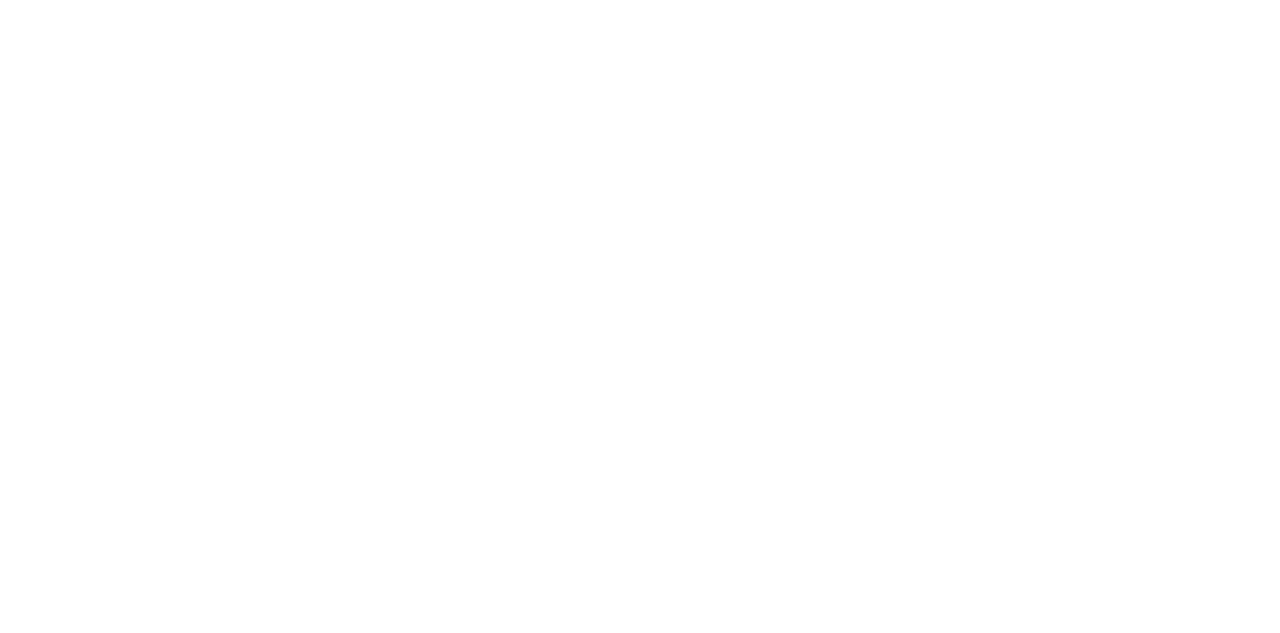
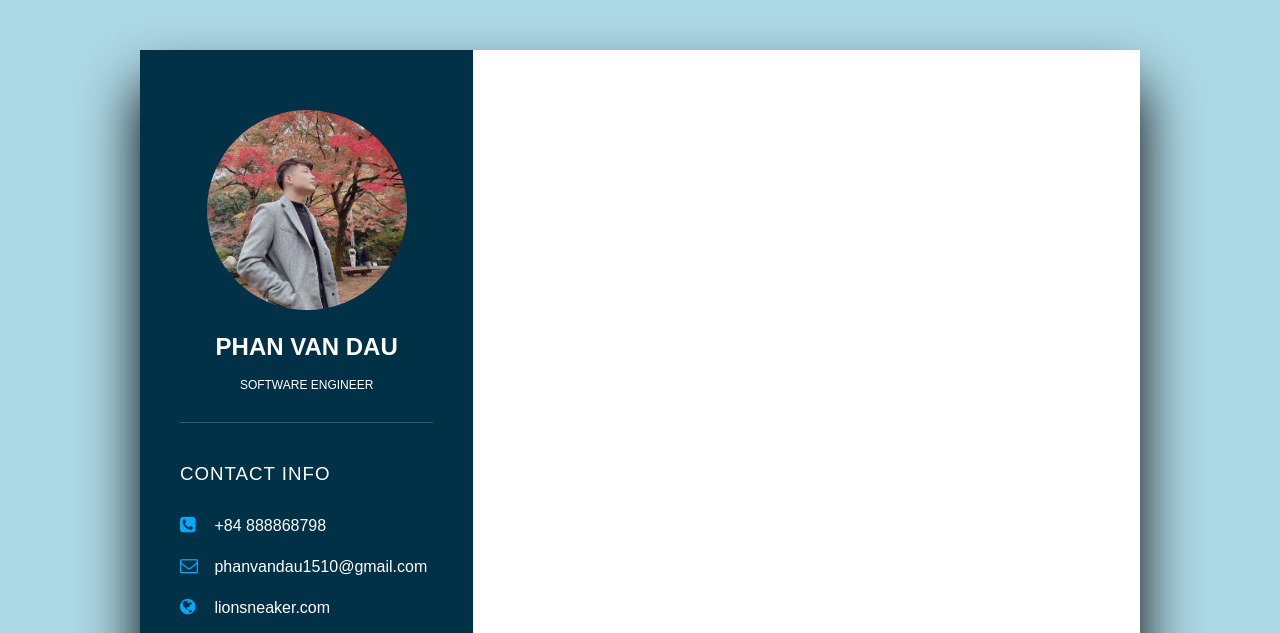
Before and after one commit to kiritophan/Baitap2, a plain HTML site: page index.html in a window 1280 px wide. Shown: the top 633 px of the page. Drawn offline with Linux system fonts and the light colour scheme.

Commit message:
CV PHAN VAN DAU version 1.0

```diff
--- a/index.html
+++ b/index.html
@@ -4,9 +4,48 @@
     <meta charset="UTF-8">
     <meta http-equiv="X-UA-Compatible" content="IE=edge">
     <meta name="viewport" content="width=device-width, initial-scale=1.0">
-    <title>Document</title>
+    <title>CV PHAN VAN DAU</title>
+    <link rel="stylesheet" href="https://cdnjs.cloudflare.com/ajax/libs/font-awesome/4.7.0/css/font-awesome.css"
+        integrity="sha512-5A8nwdMOWrSz20fDsjczgUidUBR8liPYU+WymTZP1lmY9G6Oc7HlZv156XqnsgNUzTyMefFTcsFH/tnJE/+xBg=="
+        crossorigin="anonymous" referrerpolicy="no-referrer" />
+    <link rel="stylesheet" href="style.css">
 </head>
 <body>
-
+    <div class="container">
+        <div class="left_Side">
+            <div class="profileText">
+                <div class="imgBx">
+                    <img src="./image/phanvandau.jpg">
+                </div>
+                <h2>PHAN VAN DAU<br><span>Software Engineer</span></h2>
+            </div>
+            <div class="contactInfo">
+                <h3 class="title">Contact Info</h3>
+                <ul>
+                    <li>
+                        <span class="icon"><i class="fa fa-phone-square" aria-hidden="true"></i></span>
+                        <span class="phone">+84 888868798</span>
+                    </li>
+                    <li>
+                        <span class="icon"><i class="fa fa-envelope-o" aria-hidden="true"></i></span>
+                        <span class="email">phanvandau1510@gmail.com</span>
+                    </li>
+                    <li>
+                        <span class="icon"><i class="fa fa-globe" aria-hidden="true"></i></span>
+                        <span class="myproject">lionsneaker.com</span>
+                    </li>
+                    <li>
+                        <span class="icon"><i class="fa fa-linkedin-square" aria-hidden="true"></i></span>
+                        <span class="linkedin">linkedin.com/in/daupv</span>
+                    </li>
+                    <li>
+                        <span class="icon"><i class="fa fa-map-marker" aria-hidden="true"></i></span>
+                        <span class="Adress">District 12, HCM, Viet Nam</span>
+                    </li>
+                </ul>
+            </div>
+        </div>
+        <div class="right_Side"></div>
+    </div>
 </body>
 </html>
--- /dev/null
+++ b/style.css
@@ -0,0 +1,113 @@
+*{
+    margin: 0; /* Xác định khoảng cách lề */
+    padding: 0; /* vùng đệm nằm giữa đường viền của phần tử với nội dung của phần tử */
+    box-sizing: border-box;
+    font-family: 'Poppins', sans-serif;
+}
+body
+{
+    background: lightblue;
+    display: flex;
+    justify-content: center;
+    align-items: center;
+    min-height: 100vh;
+}
+.container
+{
+    position: relative;
+    width: 100%;
+    max-width: 1000px;
+    min-height: 1000px;
+    margin: 50px;
+    background: #fff;
+    display: grid;
+    grid-template-columns: 1fr 2fr;
+    box-shadow: 0 35px 55px rgba(0,0,0,1);
+}
+.container .left_Side
+{
+    position: relative;
+    background: #003147;
+    padding: 40px;
+}
+.profileText {
+    position: relative;
+    display: flex;
+    flex-direction: column;
+    align-items: center;
+    padding: 20px;
+    border-bottom: 1px solid rgba(255,255,255,0.2);
+}
+.profileText .imgBx
+{
+    position: relative;
+    width: 200px;
+    height: 200px;
+    border-radius: 50%; /* đường viền của phần tử */
+    overflow: hidden;
+}
+.profileText .imgBx img
+{
+    position: absolute;
+    top: 0%;
+    left: 0%;
+    width: 100%;
+    height: 100%;
+    object-fit: cover;
+}
+.profileText h2
+{
+    color: #fff;
+    font-size: 1.5em;
+    margin-top: 20px;
+    text-transform: uppercase;
+    text-align: center;
+    font-weight: 600;
+    line-height: 1.4em;
+}
+.profileText h2 span
+{
+    font-size: 0.5em;
+    font-weight: 50;
+}
+.contactInfo
+{
+    padding-top: 40px;
+}
+.title
+{
+    color: #fff;
+    text-transform: uppercase;  /* Chuyển từ chữ thường sang chữ hoa */
+    font-weight: 200;
+    letter-spacing: 1px; /* kiểm soát khoảng cách giữa các kí tự */
+    margin-bottom: 20px;
+}
+.contactInfo ul
+{
+    position: relative;
+}
+.contactInfo ul li
+{
+    position: relative;
+    list-style: none;
+    padding: 10px 0;
+    cursor: pointer; /* Bieu thi mot lien ket, dien hinh la hinh anh ban tay */
+}
+.contactInfo ul li .icon
+{
+    display: inline-block;
+    width: 30px;
+    font-size: 18px;
+    color: #03a9f4;
+}
+.contactInfo ul li span
+{
+    color: #fff;
+}
+
+.container .right_Side
+{
+    position: relative;
+    background: #fff;
+    padding: 40px;
+}
```
Also changed, not shown: image/phanvandau.jpg (added).
